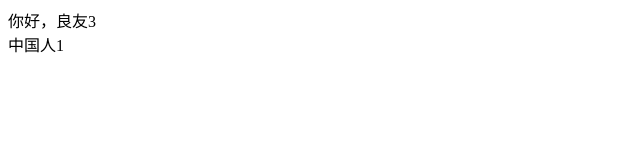
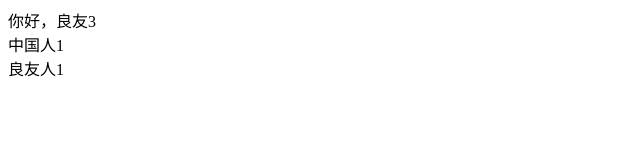
Before and after one commit to emailright/demo1, a plain HTML site: page index.html in a window 1280 px wide. Shown: the full height of the page, 0-640 px from the left. Drawn offline with Linux system fonts and the light colour scheme.

Commit message:
良友人1

```diff
--- a/index.html
+++ b/index.html
@@ -7,5 +7,6 @@
 	<body>
 		<div>你好，良友3</div>
         <div>中国人1</div>
+        <div>良友人1</div>
 	</body>
 </html>
```
